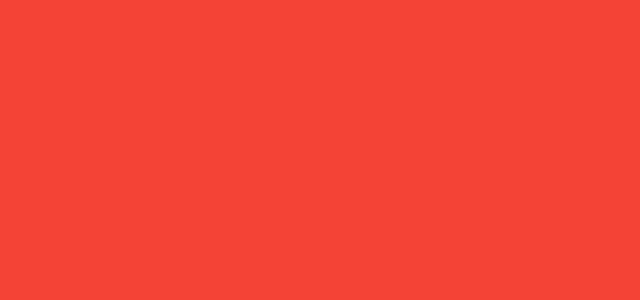
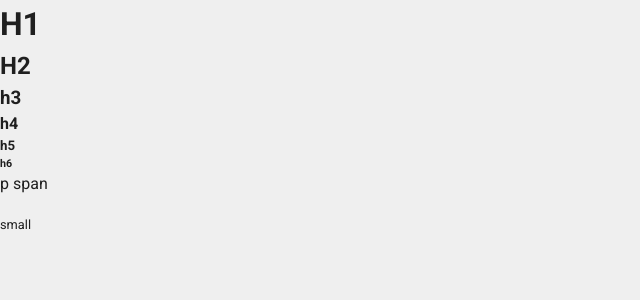
Before and after one commit to LaiIMin/d10816221-0504, a Vue app: page / in a window 1280 px wide. Shown: the top 300 px of the page, without its empty margins (0-640 px from the left). Built offline with nearby package versions, Linux system fonts and the light colour scheme.

Commit message:
fix: set font-size

```diff
--- a/src/App.vue
+++ b/src/App.vue
@@ -1,6 +1,6 @@
 <template>
   <v-app>
-    <v-main class="red">
+    <v-main class="background">
       <router-view/>
     </v-main>
   </v-app>
--- /dev/null
+++ b/src/assets/css/style.css
@@ -0,0 +1,32 @@
+h1{
+    font-size: 2.5rem;
+    font-weight: normal;
+}
+h2{
+    font-size: 2rem;
+    font-weight: normal;
+}
+h3{
+    font-size: 1.875rem;
+    font-weight: normal;
+}
+h4{
+    font-size: 1.5rem;
+    font-weight: normal;
+}
+h5{
+    font-size: 1.25rem;
+    font-weight: normal;
+}
+h6{
+    font-size: 1.125rem;
+    font-weight: normal;
+}
+p,span{
+    font-size: 1rem;
+    font-weight: normal;
+    margin-bottom: 0;
+}
+small{
+    font-size: 0.875rem;
+}
--- a/src/views/HomeView.vue
+++ b/src/views/HomeView.vue
@@ -1,5 +1,17 @@
 <template>
-  <div></div>
+  <div>
+    <h1>H1</h1>
+    <h2>H2</h2>
+    <h3>h3</h3>
+    <h4>h4</h4>
+    <h5>h5</h5>
+    <h6>h6</h6>
+    <p>
+      p
+        <span>span</span>
+    </p>
+    <small>small</small>
+  </div>
 </template>
 
 <script>
```
